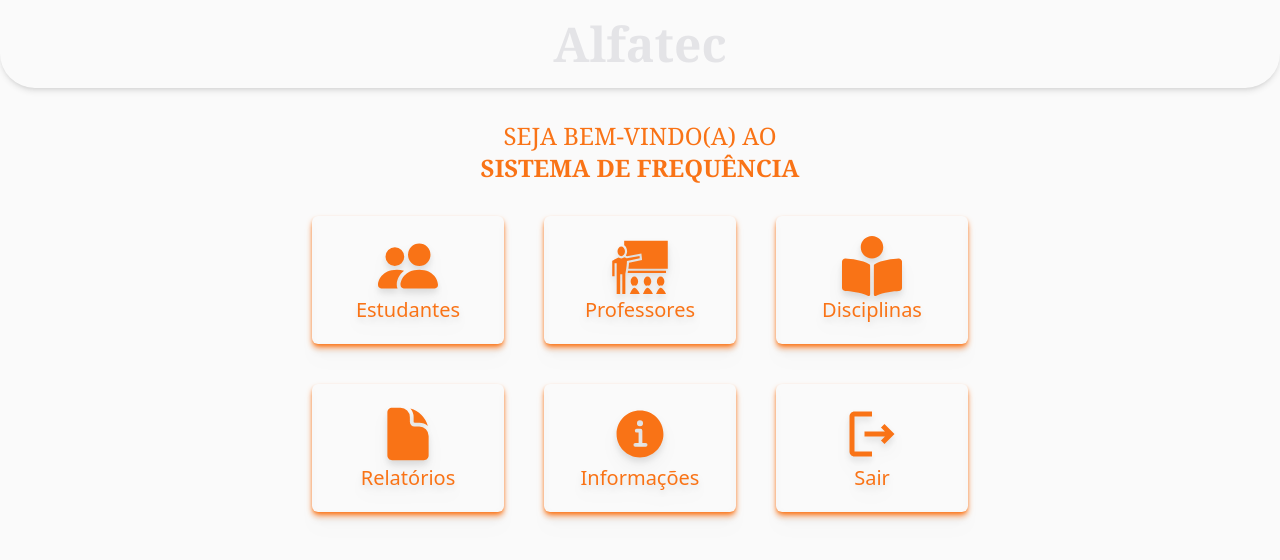
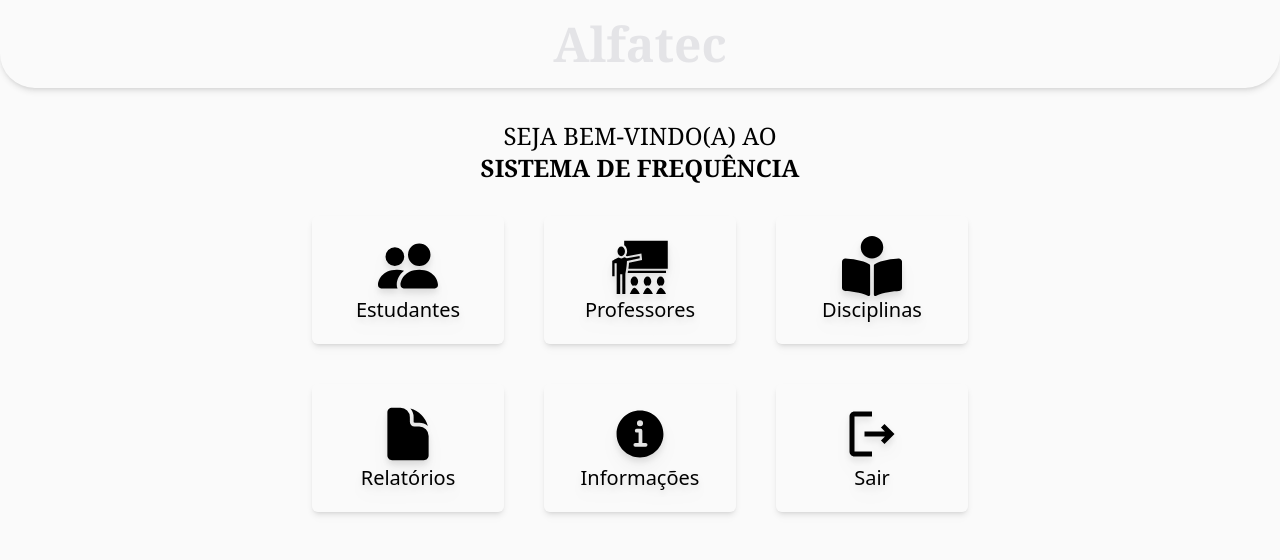
Before and after one commit to letticiamoura/registro-facial, a React (Vite) app: page /registro-facial/home in a window 1280 px wide. Shown: the top 560 px of the page. Built offline with nearby package versions, Linux system fonts and the light colour scheme.

Commit message:
style: Alterando cor

```diff
--- a/src/pages/admin/HomeAdmin.tsx
+++ b/src/pages/admin/HomeAdmin.tsx
@@ -11,11 +11,11 @@ import { Link } from "react-router-dom";
 export default function HomeAdmin() {
     // const classname = "w-[45vw] flex-col flex-wrap sm:w-2/3 lg:w-[15vw] p-5 text-xl rounded-md shadow-md bg-orange-500 text-white hover:bg-orange-400 transition-colors hover:scale-105 duration-200";
 
-    const classname = "w-[45vw] flex-col flex-wrap sm:w-2/3 lg:w-[15vw] p-5 text-xl rounded-md border-orange-500 text-orange-500 shadow-orange-500 drop-shadow-lg shadow-md transition-colors hover:bg-orange-500 hover:text-white hover:shadow-black/50  hover:scale-105 duration-200";
+    const classname = "w-[45vw] flex-col flex-wrap sm:w-2/3 lg:w-[15vw] p-5 text-xl rounded-md border-orange-500 text-blue shadow-blue drop-shadow-lg shadow-md transition-colors hover:bg-ligth-blue hover:text-white hover:shadow-black/50  hover:scale-105 duration-200";
 
     return(
         <Layout>
-            <h2 className="py-8 uppercase text-orange-500 text-center text-2xl font-serif font-medium">Seja bem-vindo(a) ao <br /> <span className="font-extrabold">Sistema de Frequência</span></h2>
+            <h2 className="py-8 uppercase text-blue text-center text-2xl font-serif font-medium">Seja bem-vindo(a) ao <br /> <span className="font-extrabold">Sistema de Frequência</span></h2>
 
             <div className="px-10 space-y-10 flex-col">
 
@@ -28,17 +28,17 @@ export default function HomeAdmin() {
                         <GiTeacher size={60} className="m-auto" />
                         Professores
                     </Link>
-                    <button className={classname}>
+                    <Link to="/group" className={classname}>
                         <FaBookReader size={60} className="m-auto" />
                         Disciplinas
-                    </button>
+                    </Link>
                 </div>
 
                 <div className="hidden sm:flex space-x-10 text-center justify-center items-center">
-                    <button className={classname}>
+                    <Link to="/relatorio" className={classname}>
                         <HiDocument size={60} className="m-auto" />
                         Relatórios
-                    </button>
+                    </Link>
                     <button className={classname}>
                         <IoInformationCircle size={60} className="m-auto" />
                         Informações
```
